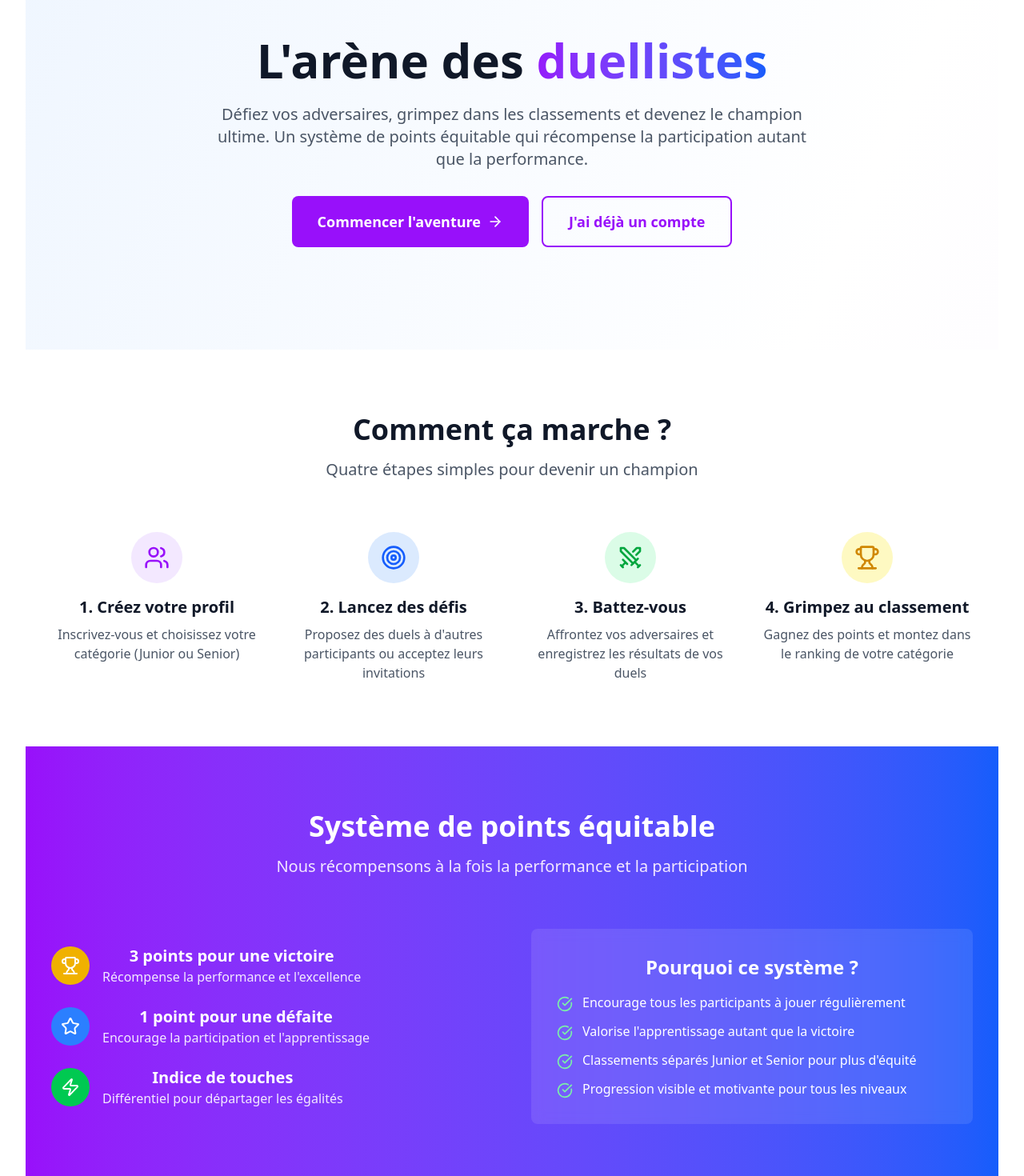
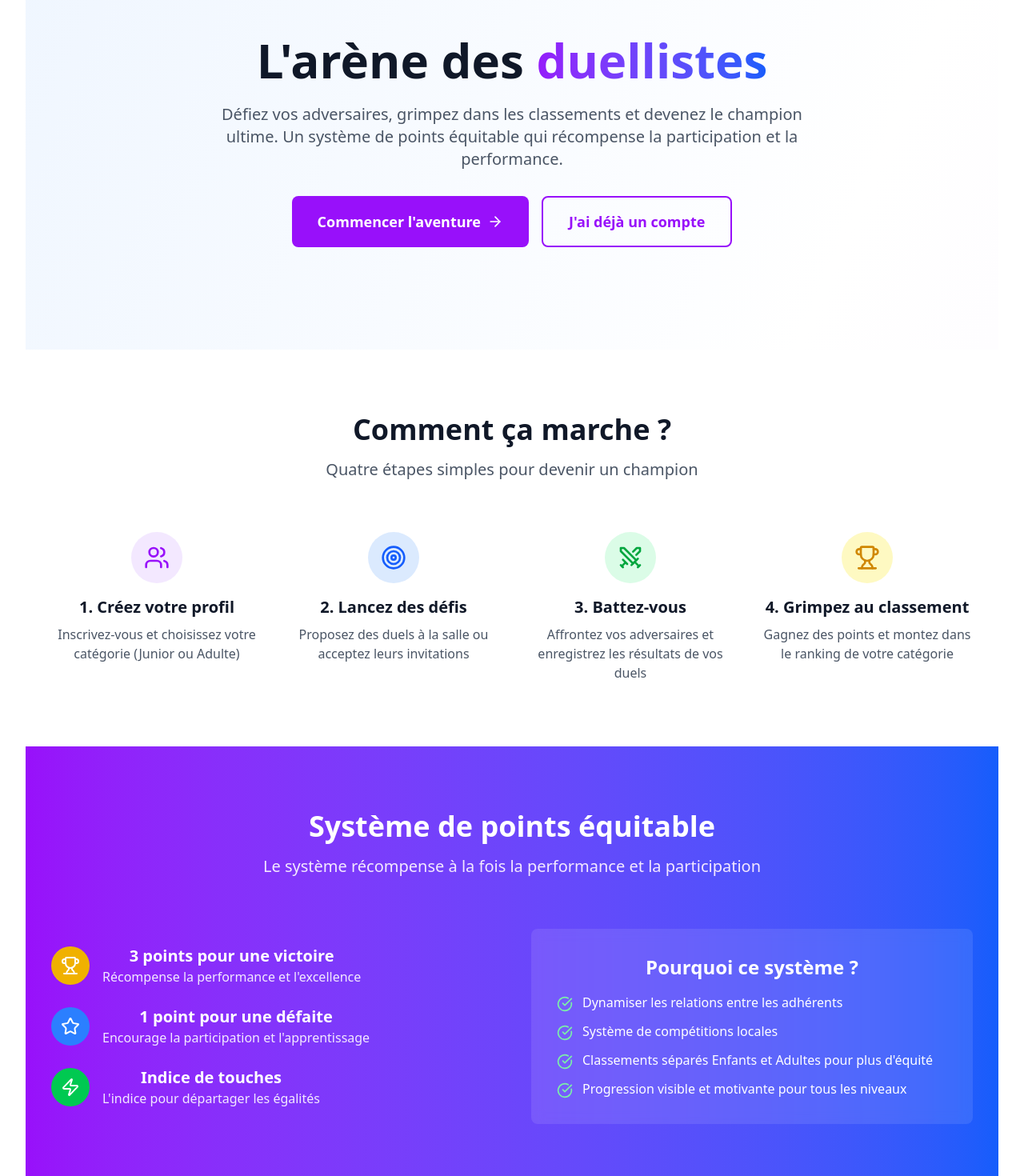
Before and after one commit to BenribsLab/duelByBenribsLab, a React (Vite) app in the folder duel-frontend/: page / in a window 1280 px wide. Shown: the part 180-1650 px from the top of the page at 80% size. Built offline with nearby package versions, Linux system fonts and the light colour scheme.

Commit message:
mod Home

```diff
--- a/duel-frontend/src/pages/Home.jsx
+++ b/duel-frontend/src/pages/Home.jsx
@@ -21,7 +21,7 @@ const Home = () => {
           <div className="flex justify-between items-center h-16">
             <div className="flex items-center">
               <Swords className="h-8 w-8 text-purple-600" />
-              <span className="ml-2 text-xl font-bold text-gray-900">DuelArena</span>
+              <span className="ml-2 text-xl font-bold text-gray-900">Duel By Benribs Lab</span>
             </div>
             <div className="flex space-x-4">
               <Link
@@ -53,7 +53,7 @@ const Home = () => {
             </h1>
             <p className="text-xl text-gray-600 mb-8 max-w-3xl mx-auto">
               Défiez vos adversaires, grimpez dans les classements et devenez le champion ultime.
-              Un système de points équitable qui récompense la participation autant que la performance.
+              Un système de points équitable qui récompense la participation et la performance.
             </p>
             <div className="flex flex-col sm:flex-row gap-4 justify-center">
               <Link
@@ -94,7 +94,7 @@ const Home = () => {
               </div>
               <h3 className="text-xl font-semibold text-gray-900 mb-2">1. Créez votre profil</h3>
               <p className="text-gray-600">
-                Inscrivez-vous et choisissez votre catégorie (Junior ou Senior)
+                Inscrivez-vous et choisissez votre catégorie (Junior ou Adulte)
               </p>
             </div>
 
@@ -105,7 +105,7 @@ const Home = () => {
               </div>
               <h3 className="text-xl font-semibold text-gray-900 mb-2">2. Lancez des défis</h3>
               <p className="text-gray-600">
-                Proposez des duels à d'autres participants ou acceptez leurs invitations
+                Proposez des duels à la salle ou acceptez leurs invitations
               </p>
             </div>
 
@@ -142,7 +142,7 @@ const Home = () => {
               Système de points équitable
             </h2>
             <p className="text-xl text-purple-100">
-              Nous récompensons à la fois la performance et la participation
+              Le système récompense à la fois la performance et la participation
             </p>
           </div>
 
@@ -175,7 +175,7 @@ const Home = () => {
                   </div>
                   <div>
                     <h3 className="text-xl font-semibold">Indice de touches</h3>
-                    <p className="text-purple-100">Différentiel pour départager les égalités</p>
+                    <p className="text-purple-100">L'indice pour départager les égalités</p>
                   </div>
                 </div>
               </div>
@@ -186,15 +186,15 @@ const Home = () => {
               <ul className="space-y-3">
                 <li className="flex items-start space-x-3">
                   <CheckCircle className="h-5 w-5 text-green-300 mt-1 flex-shrink-0" />
-                  <span>Encourage tous les participants à jouer régulièrement</span>
+                  <span>Dynamiser les relations entre les adhérents</span>
                 </li>
                 <li className="flex items-start space-x-3">
                   <CheckCircle className="h-5 w-5 text-green-300 mt-1 flex-shrink-0" />
-                  <span>Valorise l'apprentissage autant que la victoire</span>
+                  <span>Système de compétitions locales</span>
                 </li>
                 <li className="flex items-start space-x-3">
                   <CheckCircle className="h-5 w-5 text-green-300 mt-1 flex-shrink-0" />
-                  <span>Classements séparés Junior et Senior pour plus d'équité</span>
+                  <span>Classements séparés Enfants et Adultes pour plus d'équité</span>
                 </li>
                 <li className="flex items-start space-x-3">
                   <CheckCircle className="h-5 w-5 text-green-300 mt-1 flex-shrink-0" />
```
